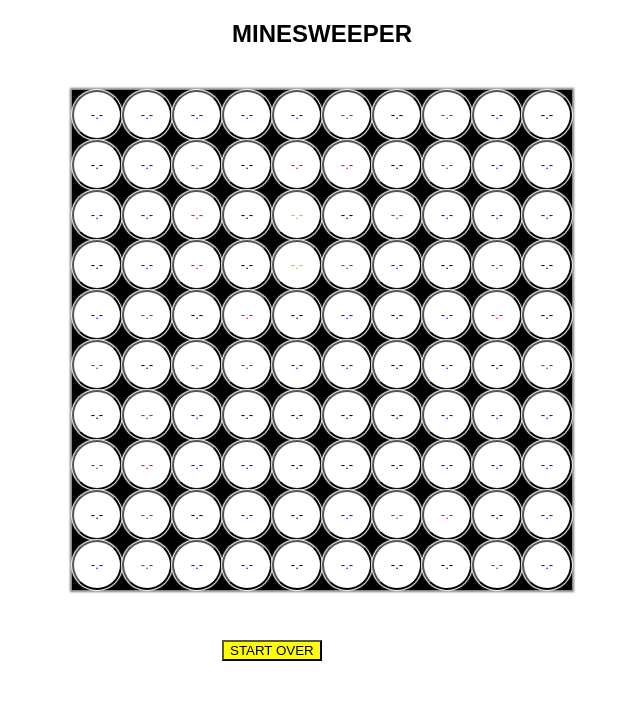
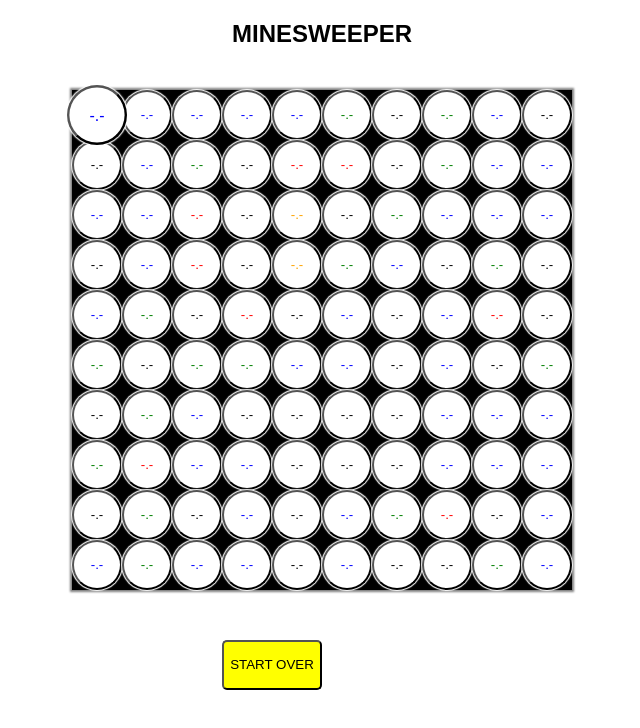
Before and after one commit to arpannln/MiniProjects, a React (Create React App) app in the folder React MineSweeper/minesweeper/: page / in a window 1280 px wide. In both pictures the pointer is over the button 415 px from the left and 114 px from the top of the page. Shown: the top 728 px of the page, without its empty margins (318-958 px from the left). Built offline with nearby package versions, Linux system fonts and the light colour scheme.

Commit message:
some hover effects

```diff
--- a/React MineSweeper/minesweeper/src/App.css
+++ b/React MineSweeper/minesweeper/src/App.css
@@ -26,3 +26,8 @@
   from { transform: rotate(0deg); }
   to { transform: rotate(360deg); }
 }
+
+button:hover {
+  transform: scale(1.2);
+  cursor: pointer;
+}
--- a/React MineSweeper/minesweeper/src/App.js
+++ b/React MineSweeper/minesweeper/src/App.js
@@ -197,6 +197,9 @@
     });
   },
   buttonStyle: {
+    width: "100px",
+    height: "50px",
+    borderRadius: "5px",
     marginLeft: "30%",
     marginTop: "10%",
     backgroundColor: "yellow"
```
